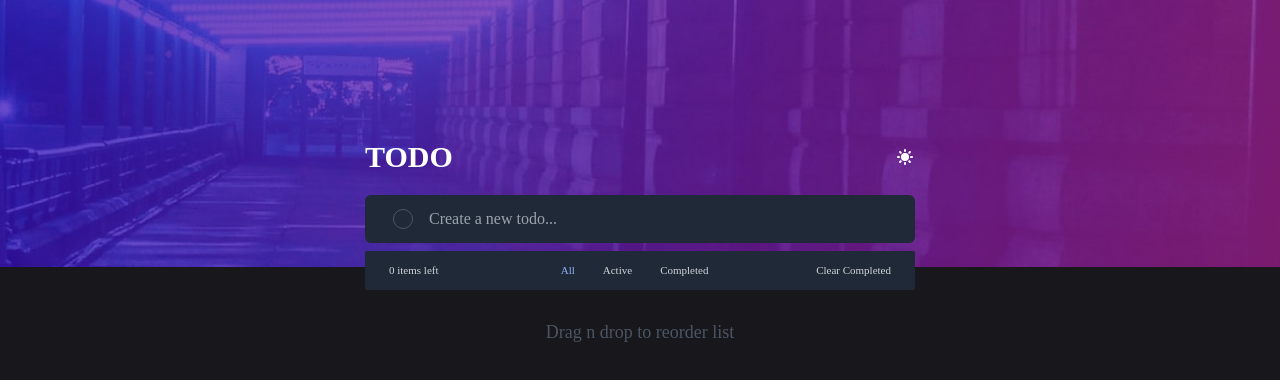
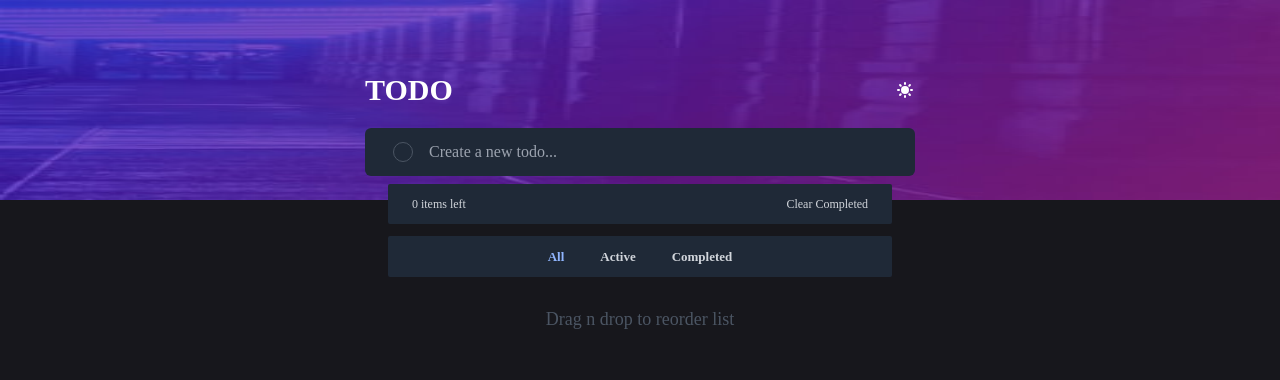
Before and after one commit to PeterEriksson/todo-app-2, a Next.js app: page / in a window 1280 px wide. Shown: the top 380 px of the page. Built offline with nearby package versions, Linux system fonts and the light colour scheme.

Commit message:
optimising for npm run build - small bug on refresh
optimising for npm run build - small bug on refresh

```diff
--- a/pages/index.js
+++ b/pages/index.js
@@ -27,13 +27,13 @@ export default function Home() {
   const [activeState, setActiveState] = useState("all");
   const [activeTodos, setActiveTodos] = useState([]);
   const [completedTodos, setCompletedTodos] = useState([]);
-  /*  const [widthState, setWidthState] = useState(null); */
+  const [widthState, setWidthState] = useState(null);
 
   /* https://github.com/atlassian/react-beautiful-dnd/blob/master/docs/api/reset-server-context.md */
   resetServerContext();
 
   /* https://stackoverflow.com/questions/19014250/rerender-view-on-browser-resize-with-react */
-  function useWindowSize() {
+  /* function useWindowSize() {
     const [size, setSize] = useState(0);
     useEffect(() => {
       function updateSize() {
@@ -44,9 +44,9 @@ export default function Home() {
       return () => window.removeEventListener("resize", updateSize);
     }, []);
     return size;
-  }
+  } */
 
-  /*  useEffect(() => {
+  useEffect(() => {
     function handleResize() {
       setWidthState(window.innerWidth);
     }
@@ -54,7 +54,7 @@ export default function Home() {
     return (_) => {
       window.removeEventListener("resize", handleResize);
     };
-  }); */
+  });
 
   useEffect(() => {
     const newActiveArr = todos.filter((item) => !item.completed);
@@ -165,18 +165,18 @@ export default function Home() {
       </Head>
 
       {/* UPPER BACKGROUND */}
-      {!lightTheme && useWindowSize() < _desktopBreakpoint && (
-        <Image src={bgMobileDark} />
+      {!lightTheme && widthState < _desktopBreakpoint && (
+        <Image src={bgMobileDark} alt="" />
       )}
-      {!lightTheme && useWindowSize() > _desktopBreakpoint - 1 && (
-        <Image src={desktDark} />
+      {!lightTheme && widthState > _desktopBreakpoint - 1 && (
+        <Image src={desktDark} alt="" />
       )}
 
-      {lightTheme && useWindowSize() < _desktopBreakpoint && (
-        <Image src={bgMobileLight} />
+      {lightTheme && widthState < _desktopBreakpoint && (
+        <Image src={bgMobileLight} alt="" />
       )}
-      {lightTheme && useWindowSize() > _desktopBreakpoint - 1 && (
-        <Image src={desktLight} />
+      {lightTheme && widthState > _desktopBreakpoint - 1 && (
+        <Image src={desktLight} alt="" />
       )}
 
       {/* DIV for ENTIRE TODO SECTION */}
@@ -344,8 +344,9 @@ export default function Home() {
         {/* BELOW TODOS SECTION/TODOSFOOTER. Depending on widthState
         either mobile footer or desktop footer is rendered */}
 
-        {/* {widthState > _desktopBreakpoint - 1 ? ( */}
-        {useWindowSize() > _desktopBreakpoint - 1 ? (
+        {/* {window.innerWidth > _desktopBreakpoint - 1 ? ( */}
+        {/* {useWindowSize() > _desktopBreakpoint - 1 ? ( */}
+        {widthState > _desktopBreakpoint - 1 ? (
           <TodosFooter
             lightTheme={lightTheme}
             itemsLeft={itemsLeft}
```
